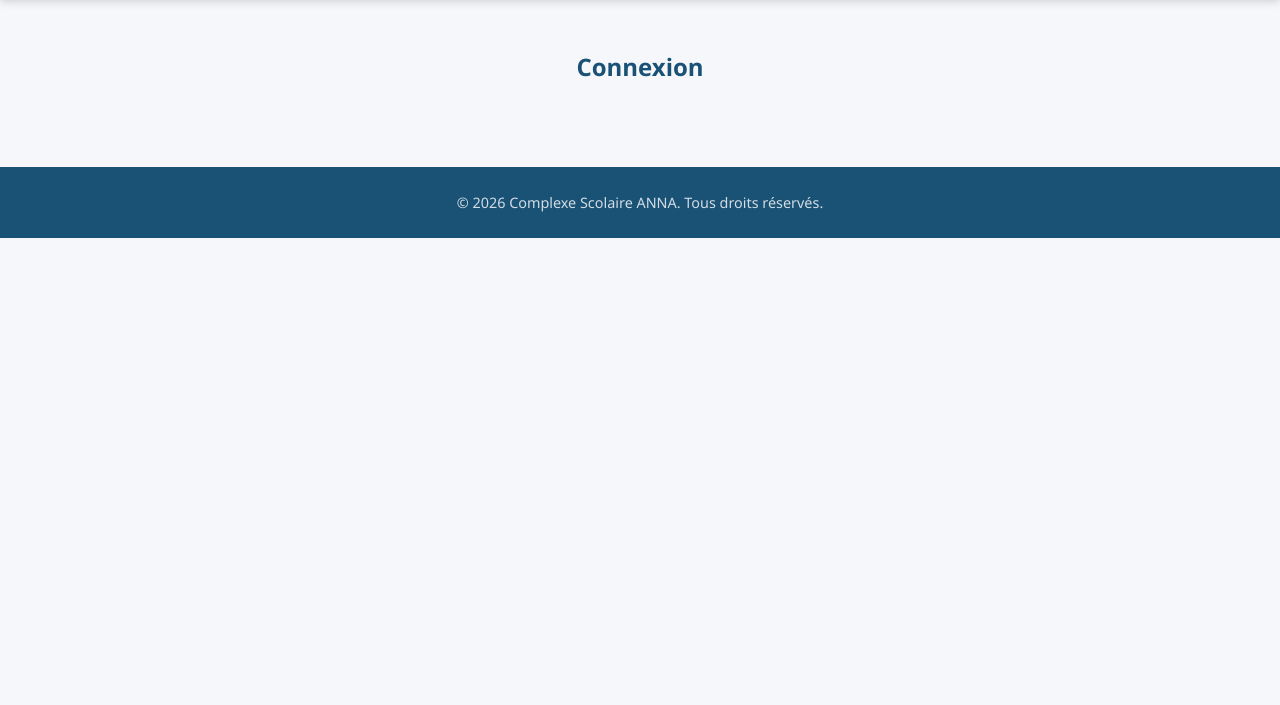
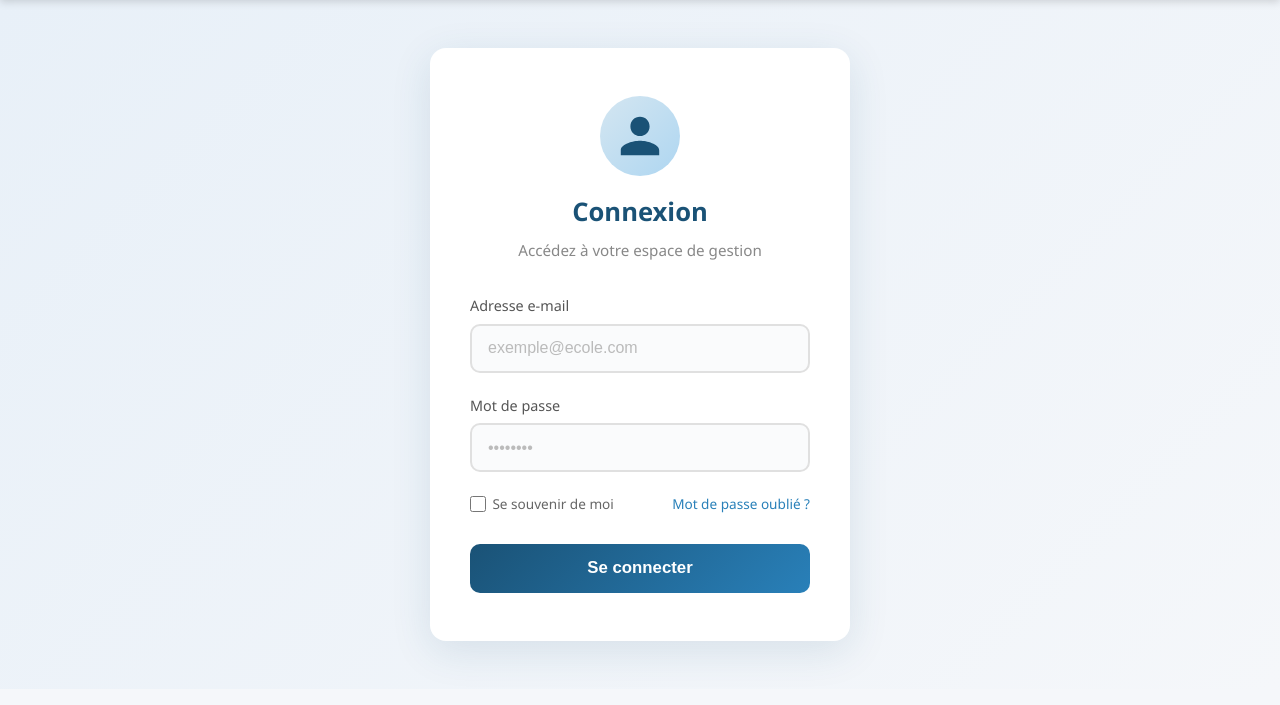
Before and after one commit to Anna25-Mari/Gestion_scolaire, a PHP site: page /connexion.html in a window 1280 px wide. Shown: the part 70-775 px from the top of the page. Run offline with PHP 8.4, Linux system fonts and the light colour scheme.

Commit message:
Mise à jour du projet

```diff
--- a/connexion.html
+++ b/connexion.html
@@ -16,14 +16,37 @@
         </div>
     </header>
 
-    <main>
-        <h2 style="text-align:center; padding:3rem 1rem; color:#1a5276;">Connexion</h2>
+    <main class="login-wrapper">
+        <div class="login-card">
+            <div class="login-header">
+                <div class="login-icon">
+                    <svg xmlns="http://www.w3.org/2000/svg" width="48" height="48" fill="#1a5276" viewBox="0 0 24 24">
+                        <path d="M12 12c2.7 0 4.8-2.1 4.8-4.8S14.7 2.4 12 2.4 7.2 4.5 7.2 7.2 9.3 12 12 12zm0 2.4c-3.2 0-9.6 1.6-9.6 4.8v2.4h19.2v-2.4c0-3.2-6.4-4.8-9.6-4.8z"/>
+                    </svg>
+                </div>
+                <h2>Connexion</h2>
+                <p>Accédez à votre espace de gestion</p>
+            </div>
+            <form class="login-form" action="#" method="post">
+                <div class="form-group">
+                    <label for="email">Adresse e-mail</label>
+                    <input type="email" id="email" name="email" placeholder="exemple@ecole.com" required>
+                </div>
+                <div class="form-group">
+                    <label for="password">Mot de passe</label>
+                    <input type="password" id="password" name="password" placeholder="••••••••" required>
+                </div>
+                <div class="form-options">
+                    <label class="remember-me">
+                        <input type="checkbox" name="remember"> Se souvenir de moi
+                    </label>
+                    <a href="#" class="forgot-link">Mot de passe oublié ?</a>
+                </div>
+                <button type="submit" class="btn-login">Se connecter</button>
+            </form>
+        </div>
     </main>
 
-    <footer>
-        <div class="footer-content">
-            <p>&copy; 2026 Complexe Scolaire ANNA. Tous droits réservés.</p>
-        </div>
-    </footer>
+
 </body>
 </html>
--- a/index.html
+++ b/index.html
@@ -30,10 +30,6 @@
         </div>
     </section>
 
-    <footer>
-        <div class="footer-content">
-            <p>&copy; 2026 Complexe Scolaire ANNA. Tous droits réservés.</p>
-        </div>
-    </footer>
+
 </body>
 </html>
--- a/style.css
+++ b/style.css
@@ -115,6 +115,157 @@ footer p {
     font-size: 0.9rem;
 }
 
+/* ===== LOGIN PAGE ===== */
+
+.login-wrapper {
+    min-height: calc(100vh - 160px);
+    display: flex;
+    align-items: center;
+    justify-content: center;
+    padding: 3rem 1rem;
+    background: linear-gradient(135deg, #e8f0f8 0%, #f5f7fa 100%);
+}
+
+.login-card {
+    background: #fff;
+    border-radius: 16px;
+    box-shadow: 0 10px 40px rgba(26, 82, 118, 0.12);
+    padding: 3rem 2.5rem;
+    width: 100%;
+    max-width: 420px;
+    animation: fadeInUp 0.5s ease-out;
+}
+
+@keyframes fadeInUp {
+    from {
+        opacity: 0;
+        transform: translateY(20px);
+    }
+    to {
+        opacity: 1;
+        transform: translateY(0);
+    }
+}
+
+.login-header {
+    text-align: center;
+    margin-bottom: 2rem;
+}
+
+.login-icon {
+    width: 80px;
+    height: 80px;
+    background: linear-gradient(135deg, #d4e6f1, #aed6f1);
+    border-radius: 50%;
+    display: flex;
+    align-items: center;
+    justify-content: center;
+    margin: 0 auto 1rem;
+}
+
+.login-header h2 {
+    font-size: 1.6rem;
+    color: #1a5276;
+    margin-bottom: 0.3rem;
+}
+
+.login-header p {
+    color: #888;
+    font-size: 0.95rem;
+}
+
+.form-group {
+    margin-bottom: 1.3rem;
+}
+
+.form-group label {
+    display: block;
+    font-size: 0.9rem;
+    color: #555;
+    margin-bottom: 0.4rem;
+    font-weight: 500;
+}
+
+.form-group input {
+    width: 100%;
+    padding: 0.85rem 1rem;
+    border: 2px solid #e0e0e0;
+    border-radius: 10px;
+    font-size: 1rem;
+    color: #333;
+    transition: border-color 0.3s, box-shadow 0.3s;
+    outline: none;
+    background-color: #fafbfc;
+}
+
+.form-group input::placeholder {
+    color: #bbb;
+}
+
+.form-group input:focus {
+    border-color: #2980b9;
+    box-shadow: 0 0 0 4px rgba(41, 128, 185, 0.1);
+    background-color: #fff;
+}
+
+.form-options {
+    display: flex;
+    justify-content: space-between;
+    align-items: center;
+    margin-bottom: 1.8rem;
+    font-size: 0.85rem;
+}
+
+.remember-me {
+    display: flex;
+    align-items: center;
+    gap: 0.4rem;
+    color: #666;
+    cursor: pointer;
+}
+
+.remember-me input[type="checkbox"] {
+    accent-color: #1a5276;
+    width: 16px;
+    height: 16px;
+}
+
+.forgot-link {
+    color: #2980b9;
+    text-decoration: none;
+    font-weight: 500;
+    transition: color 0.2s;
+}
+
+.forgot-link:hover {
+    color: #1a5276;
+    text-decoration: underline;
+}
+
+.btn-login {
+    width: 100%;
+    padding: 0.9rem;
+    background: linear-gradient(135deg, #1a5276, #2980b9);
+    color: #fff;
+    border: none;
+    border-radius: 10px;
+    font-size: 1.05rem;
+    font-weight: 600;
+    cursor: pointer;
+    transition: transform 0.2s, box-shadow 0.2s;
+}
+
+.btn-login:hover {
+    transform: translateY(-2px);
+    box-shadow: 0 6px 20px rgba(26, 82, 118, 0.35);
+}
+
+.btn-login:active {
+    transform: translateY(0);
+}
+
+/* ===== RESPONSIVE ===== */
+
 @media (max-width: 768px) {
     .header-content {
         flex-direction: column;
@@ -128,4 +279,14 @@ footer p {
     .hero {
         padding: 3rem 1.5rem;
     }
+
+    .login-card {
+        padding: 2rem 1.5rem;
+    }
+
+    .form-options {
+        flex-direction: column;
+        gap: 0.6rem;
+        align-items: flex-start;
+    }
 }
```
